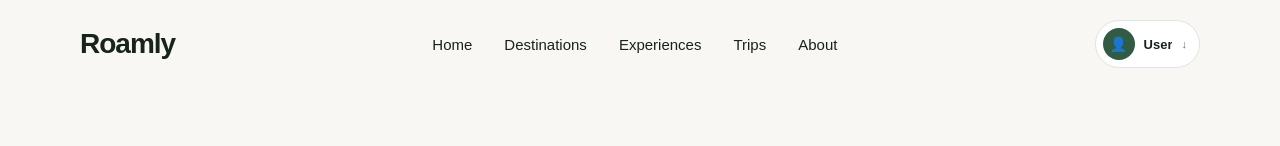
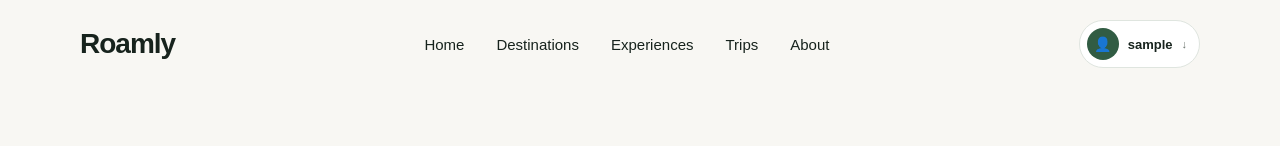
Before and after one commit to iali41462-source/roamly, a React (Vite) app: page / in a window 1280 px wide. Shown: the top 146 px of the page. Built offline with nearby package versions, Linux system fonts and the light colour scheme; sample sign-in values are in the browser's storage; grey boxes are pictures that could not be loaded.

Commit message:
Fix login and navbar authentication

```diff
--- a/src/components/Navbar.jsx
+++ b/src/components/Navbar.jsx
@@ -16,19 +16,11 @@ function Navbar() {
 
     // Get logged-in user
 
-    const savedUser =
-        localStorage.getItem("user");
-
-    const user = savedUser
-        ? JSON.parse(savedUser)
-        : null;
 
 
-    const userName =
-        user?.name || "User";
+const userName = localStorage.getItem("userName") || "User";
 
-    const userEmail =
-        user?.email || "";
+const userEmail = localStorage.getItem("userEmail") || "email";
 
 
     // Logout
@@ -69,9 +61,8 @@ function Navbar() {
             // Remove authentication data
 
             localStorage.removeItem("token");
-
-            localStorage.removeItem("user");
-
+            localStorage.removeItem("userName");
+            localStorage.removeItem("userEmail");
             localStorage.removeItem("isLoggedIn");
 
 
```
